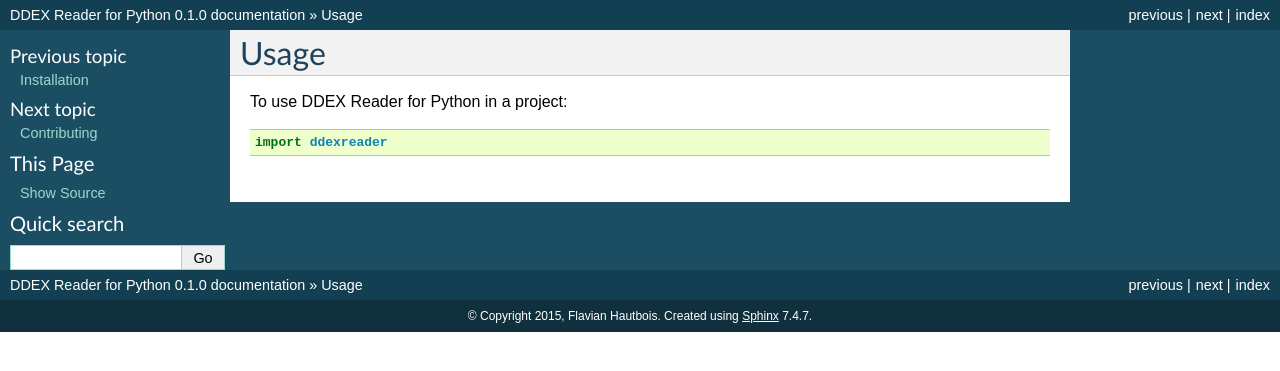
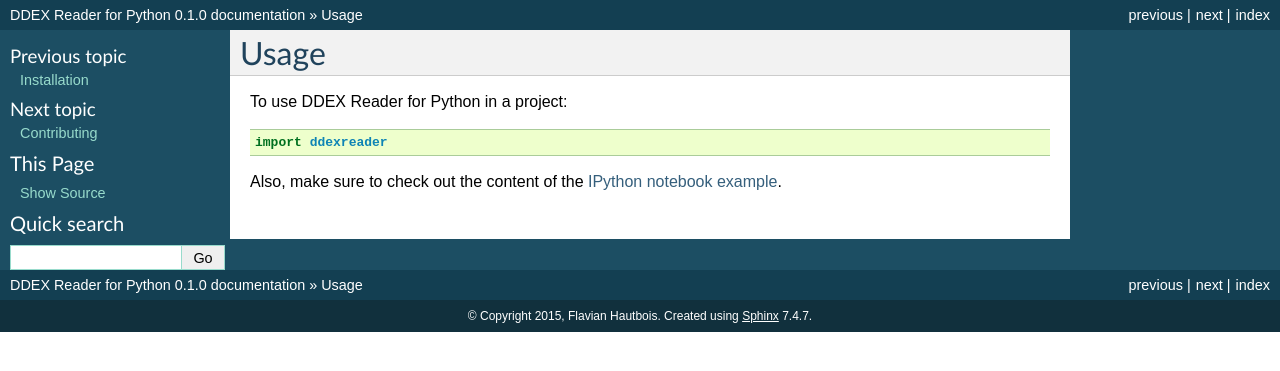
Before and after one commit to Trax-air/ddexreader, a Sphinx documentation site: the page built from docs/usage.rst, in a window 1280 px wide. Shown: the top 371 px of the page. Built offline with Sphinx 7.4.7, drawn with Linux system fonts in a browser that asks for light colours.

Commit message:
DOC: Improved usage

```diff
--- a/docs/usage.rst
+++ b/docs/usage.rst
@@ -5,3 +5,5 @@
 To use DDEX Reader for Python in a project::
 
     import ddexreader
+
+Also, make sure to check out the content of the `IPython notebook example <https://github.com/Trax-air/ddexreader/blob/master/example/DDEX%20reading.ipynb>`_.
```
